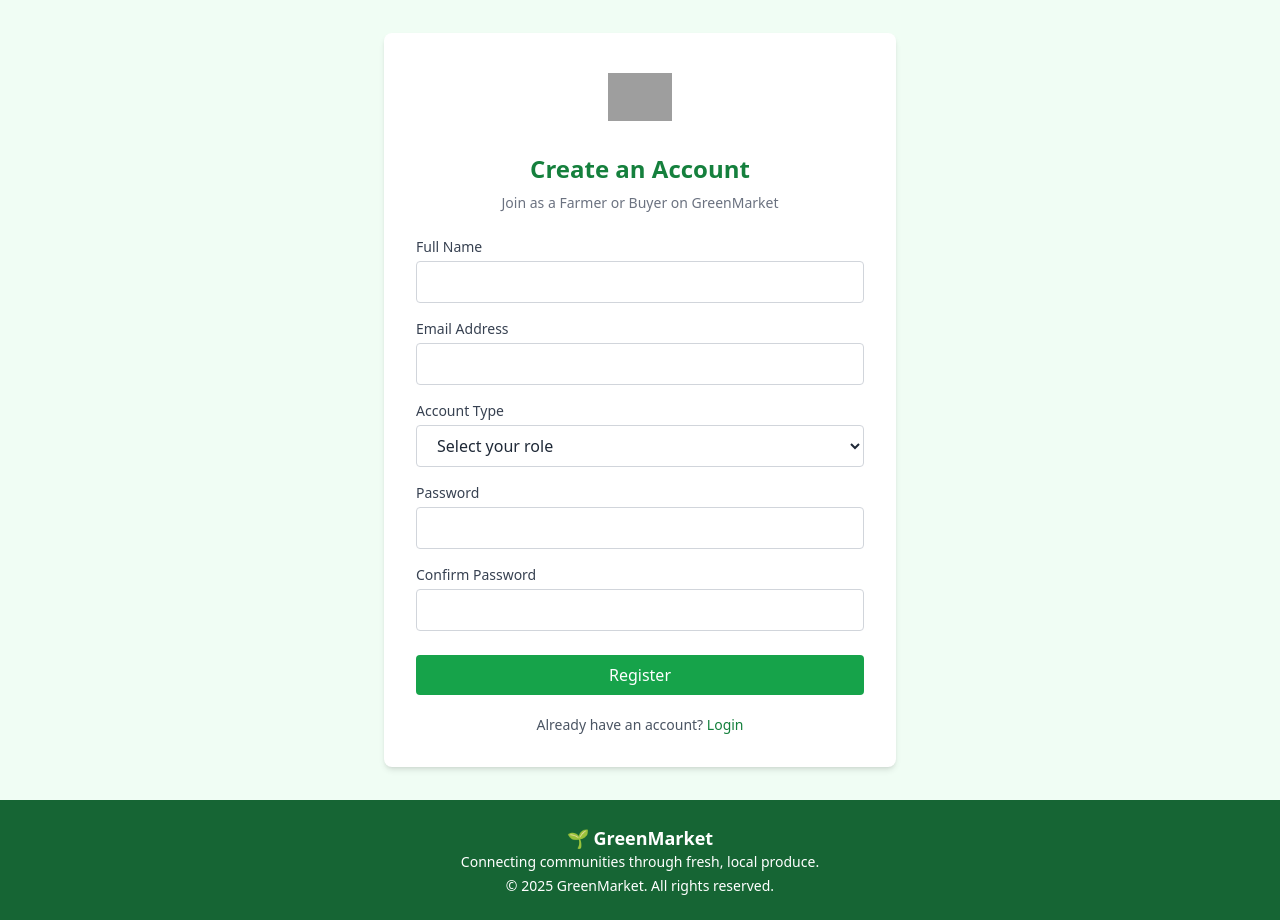
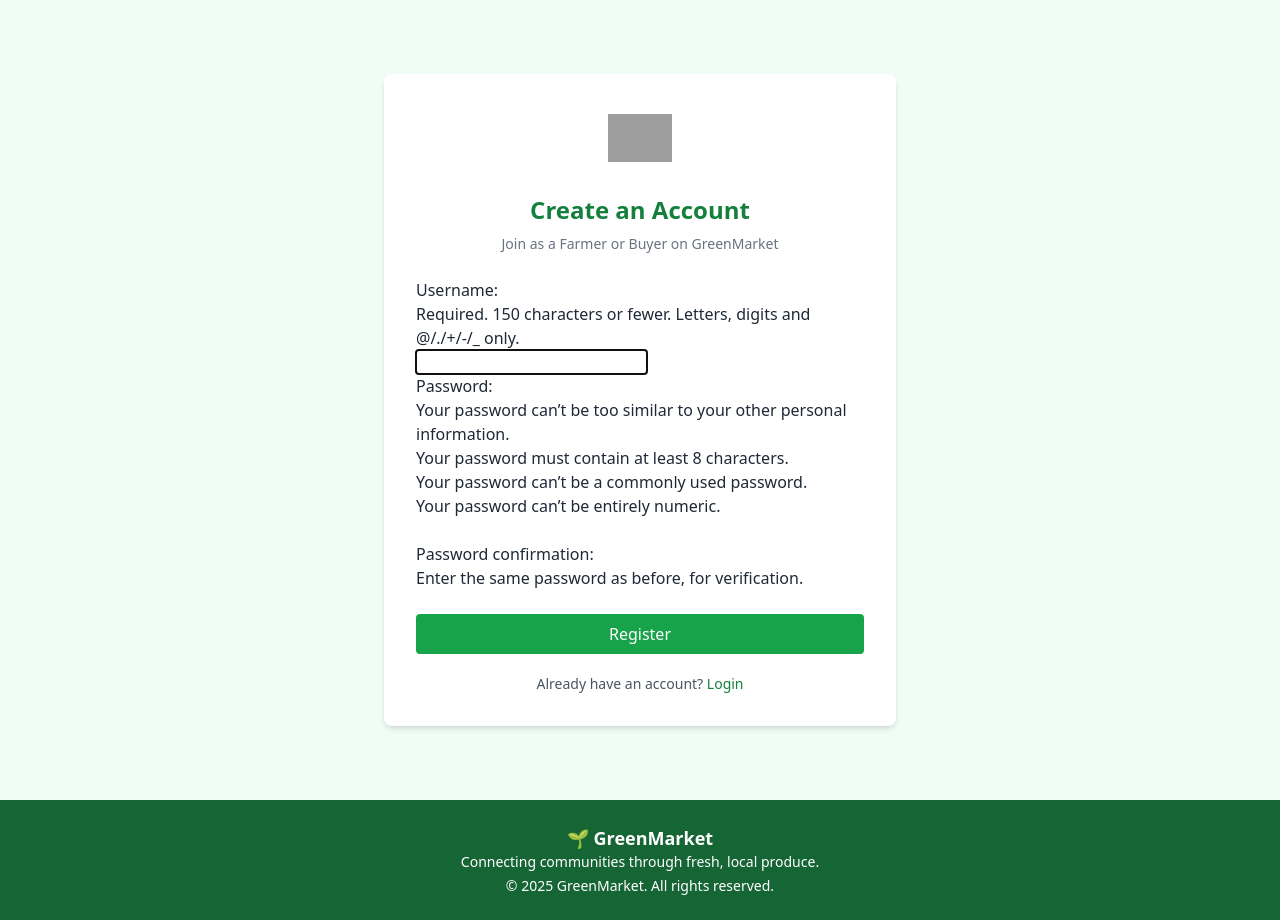
Before and after one commit to codeWithDrammzy/GreenMarket, a Django app: page /registration-page in a window 1280 px wide. Shown: the part 72-992 px from the top of the page. Run offline with Django 5.2, Linux system fonts and the light colour scheme; some libraries are stand-ins or nearby versions; grey boxes are pictures that could not be loaded.

Commit message:
second commit

```diff
--- a/greenmarket/templates/greenmarket/homepage/registration-page.html
+++ b/greenmarket/templates/greenmarket/homepage/registration-page.html
@@ -15,47 +15,11 @@
     <h2 class="text-2xl font-bold text-center text-green-700 mb-2">Create an Account</h2>
     <p class="text-center text-gray-500 mb-6 text-sm">Join as a Farmer or Buyer on GreenMarket</p>
 
-    <form method="post" onsubmit="alert('Registered successfully as a demo user!'); return false;">
+    <form method="post">
       <!-- CSRF is ignored for dummy form -->
+       {% csrf_token %}
+       {{form}}
 
-      <!-- Full Name -->
-      <div class="mb-4">
-        <label for="name" class="block text-sm font-medium text-gray-700">Full Name</label>
-        <input type="text" id="name" name="name"
-          class="mt-1 w-full px-4 py-2 border border-gray-300 rounded focus:outline-none focus:ring-2 focus:ring-green-500" required>
-      </div>
-
-      <!-- Email -->
-      <div class="mb-4">
-        <label for="email" class="block text-sm font-medium text-gray-700">Email Address</label>
-        <input type="email" id="email" name="email"
-          class="mt-1 w-full px-4 py-2 border border-gray-300 rounded focus:outline-none focus:ring-2 focus:ring-green-500" required>
-      </div>
-
-      <!-- Role (Farmer or Buyer) -->
-      <div class="mb-4">
-        <label for="role" class="block text-sm font-medium text-gray-700">Account Type</label>
-        <select id="role" name="role"
-          class="mt-1 w-full px-4 py-2 border border-gray-300 rounded bg-white focus:outline-none focus:ring-2 focus:ring-green-500" required>
-          <option value="" disabled selected>Select your role</option>
-          <option value="farmer">Farmer</option>
-          <option value="buyer">Buyer</option>
-        </select>
-      </div>
-
-      <!-- Password -->
-      <div class="mb-4">
-        <label for="password" class="block text-sm font-medium text-gray-700">Password</label>
-        <input type="password" id="password" name="password"
-          class="mt-1 w-full px-4 py-2 border border-gray-300 rounded focus:outline-none focus:ring-2 focus:ring-green-500" required>
-      </div>
-
-      <!-- Confirm Password -->
-      <div class="mb-6">
-        <label for="confirm_password" class="block text-sm font-medium text-gray-700">Confirm Password</label>
-        <input type="password" id="confirm_password" name="confirm_password"
-          class="mt-1 w-full px-4 py-2 border border-gray-300 rounded focus:outline-none focus:ring-2 focus:ring-green-500" required>
-      </div>
 
       <!-- Register Button -->
       <button type="submit"
--- a/greenmarket/templates/greenmarket/main.html
+++ b/greenmarket/templates/greenmarket/main.html
@@ -25,7 +25,7 @@
         <a href="#" class="block px-4 py-2 rounded hover:bg-green-700">Orders</a>
         <a href="#" class="block px-4 py-2 rounded hover:bg-green-700">Messages</a>
         <a href="#" class="block px-4 py-2 rounded hover:bg-green-700">Profile</a>
-        <a href="#" class="block px-4 py-2 rounded hover:bg-green-700">Logout</a>
+        <a href="{% url 'my-logout' %}" class="block px-4 py-2 rounded hover:bg-green-700">Logout</a>
       </nav>
     </div>
   </aside>
@@ -35,7 +35,7 @@
 
     <!-- Topbar -->
     <header class="bg-white shadow px-6 py-4 flex items-center justify-between">
-      <h2 class="text-xl font-semibold">Welcome, Musa G.</h2>
+      <h2 class="text-xl font-semibold">Welcome, {{user}}.</h2>
       <div class="flex items-center space-x-3">
         <span class="text-sm">Farmer</span>
         <img src="{% static 'images/avatar.png' %}" alt="Avatar" class="h-8 w-8 rounded-full">
--- a/greenmarket/urls.py
+++ b/greenmarket/urls.py
@@ -5,6 +5,7 @@
     path('', views.home, name=''),
 
     path('my-login', views.my_login, name='my-login'),
+    path('my-logout', views.my_logout, name='my-logout'),
     path('registration-page', views.registration_page, name='registration-page'),
 
     # =========== Farmer url===========
--- a/greenmarket/views.py
+++ b/greenmarket/views.py
@@ -1,23 +1,56 @@
-from django.shortcuts import render
+from django.contrib.auth import authenticate, login, logout
+from django.contrib.auth.decorators import login_required
+from django.shortcuts import redirect, render
+from .forms import*
 
 # home
 def home(request):
     return render(request, ('greenmarket/homepage/home.html'))
 
-# about
+# login
 def my_login(request):
-    return render(request, ('greenmarket/homepage/my-login.html'))
+    form = LoginForm()
+    if request.method == 'POST':
+        form = LoginForm(request, data=request.POST)
+        if form.is_valid():
+            username = request.POST.get('username')
+            password = request.POST.get('password')
+
+            user = authenticate(request, username=username, password=password)
+            if user:
+                login(request, user)  # ✅ this logs the user in
+                return redirect('dashboard')  # ✅ redirects to dashboard
+            else:
+                form.add_error(None, "Invalid username or password")  # optional user feedback
+
+    context = {'form': form}
+    return render(request, 'greenmarket/homepage/my-login.html', context)
 
 # registration
+def registration_page(request):
 
-def registration_page(request):
-    return render(request, 'greenmarket/homepage/registration-page.html')
+    form = UserCreationForm()
+    if request.method =="POST":
+        form = UserCreationForm(request.POST)
+        if form.is_valid():
+            form.save()
+            return redirect ('my-login')
 
+    context = {'form': form}
+
+    return render(request, 'greenmarket/homepage/registration-page.html', context)
+
+# logout
+def my_logout(request):
+    logout(request)
+    return redirect(home)
 
 
 # ================== Farmer views ================
 #  dashboard
+@login_required(login_url='my-login')
 def farmers_dasboard(request):
+
     return render(request, 'greenmarket/farmerpage/dashboard.html')
 
 # prodict list
```
Also changed, not shown: greenmarket/forms.py (added, +17 -0 lines), greenmarket/templates/greenmarket/homepage/my-login.html (+3 -15 lines), db.sqlite3.
